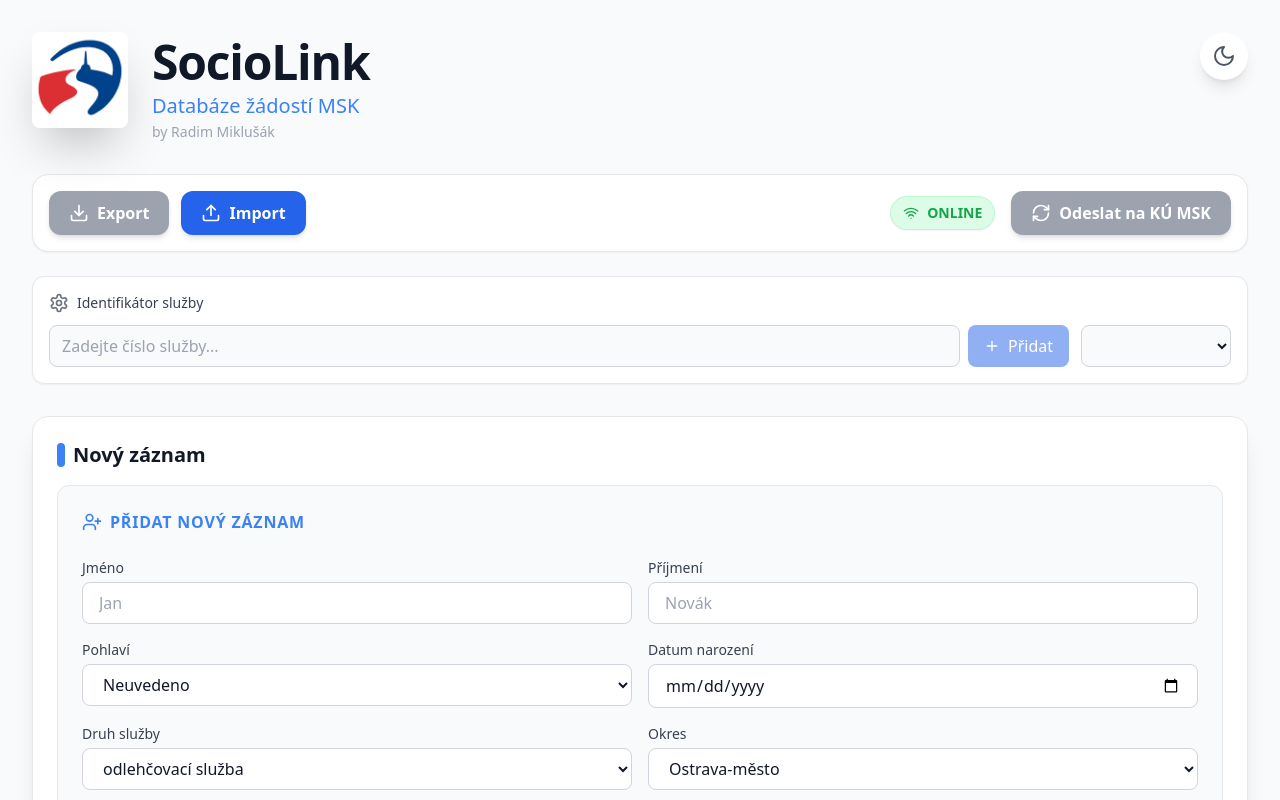
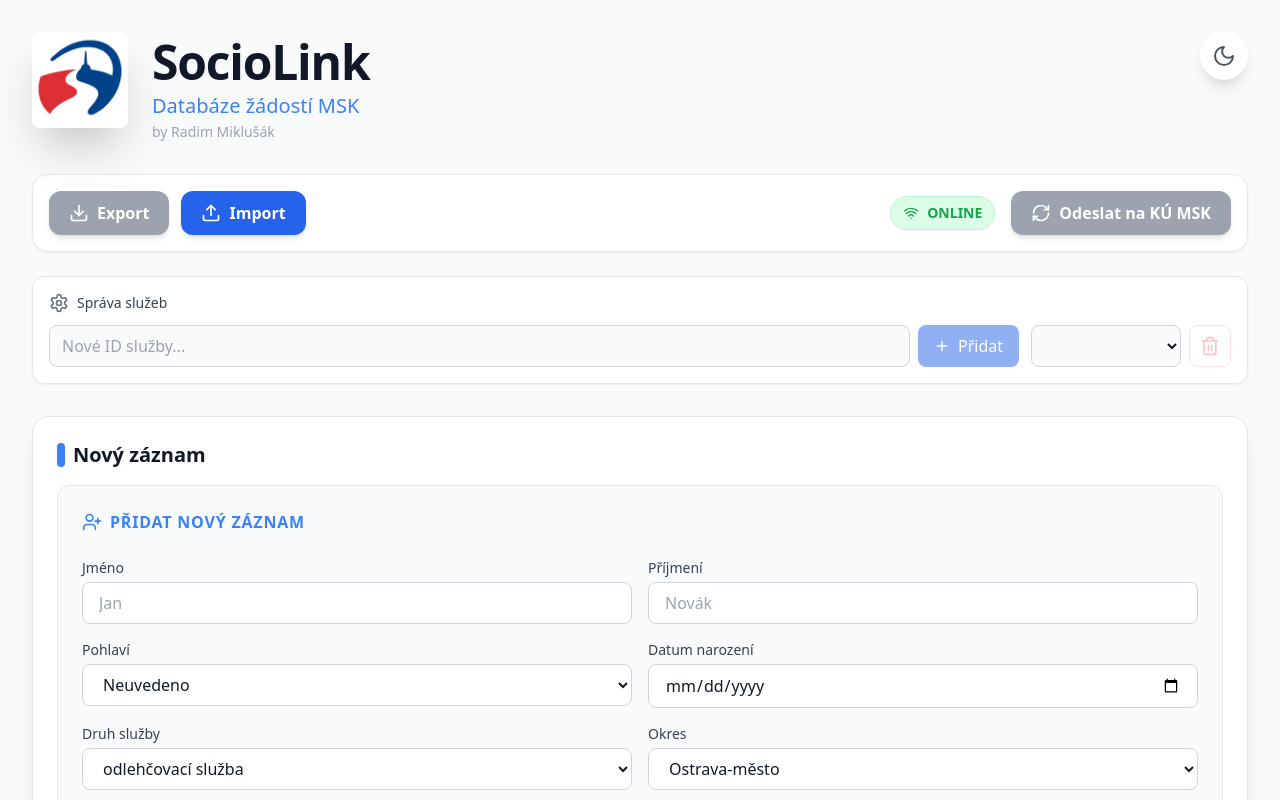
Before and after one commit to ddamianus/SocioLink, a React (Vite) app: page / in a window 1280 px wide. Shown: the top 800 px of the page. Built offline with nearby package versions, Linux system fonts and the light colour scheme.

Commit message:
Updated ServiceIdSelector.tsx

```diff
--- a/src/components/ServiceIdSelector.tsx
+++ b/src/components/ServiceIdSelector.tsx
@@ -1,4 +1,4 @@
-import { Plus, Settings } from 'lucide-react';
+import { Plus, Settings, Trash2 } from 'lucide-react';
 import { useState } from 'react';
 
 interface Props {
@@ -6,10 +6,11 @@
   serviceIds: number[];
   onServiceIdChange: (id: number) => void;
   onAddServiceId: (id: number) => void;
+  onDeleteServiceId: (id: number) => void; // PŘIDÁNO
   isDarkMode: boolean;
 }
 
-export function ServiceIdSelector({ serviceId, serviceIds, onServiceIdChange, onAddServiceId, isDarkMode }: Props) {
+export function ServiceIdSelector({ serviceId, serviceIds, onServiceIdChange, onAddServiceId, onDeleteServiceId, isDarkMode }: Props) {
   const [newId, setNewId] = useState('');
 
   const handleAdd = () => {
@@ -26,19 +27,15 @@
     }`}>
       <div className="flex items-center gap-2 mb-3">
         <Settings className={`w-5 h-5 ${isDarkMode ? 'text-gray-400' : 'text-gray-500'}`} />
-        <h3 className={`text-sm font-medium ${isDarkMode ? 'text-gray-300' : 'text-gray-700'}`}>Identifikátor služby</h3>
+        <h3 className={`text-sm font-medium ${isDarkMode ? 'text-gray-300' : 'text-gray-700'}`}>Správa služeb</h3>
       </div>
       <div className="flex flex-col sm:flex-row gap-3">
         <div className="flex gap-2 flex-1">
           <input
             type="number"
-            id="serviceNumberInput"
-            name="serviceNumberInput"
-            placeholder="Zadejte číslo služby..."
+            placeholder="Nové ID služby..."
             className={`flex-1 px-3 py-2 rounded-lg outline-none transition-all ${
-              isDarkMode
-                ? 'bg-gray-700 border-gray-600 text-white placeholder-gray-500 focus:ring-blue-500'
-                : 'bg-gray-50 border-gray-300 text-gray-900 placeholder-gray-400 focus:ring-blue-400'
+              isDarkMode ? 'bg-gray-700 border-gray-600 text-white' : 'bg-gray-50 border-gray-300'
             } border focus:ring-2`}
             value={newId}
             onChange={(e) => setNewId(e.target.value)}
@@ -51,20 +48,31 @@
             <Plus className="w-4 h-4" /> Přidat
           </button>
         </div>
+
+        <div className="flex gap-2">
           <select
             value={serviceId}
             onChange={(e) => onServiceIdChange(parseInt(e.target.value))}
-          className={`px-3 py-2 rounded-lg font-semibold outline-none border transition-all ${
-            isDarkMode
-              ? 'bg-gray-700 border-gray-600 text-white focus:ring-green-500'
-              : 'bg-gray-50 border-gray-300 text-gray-900 focus:ring-green-400'
+            className={`px-3 py-2 rounded-lg font-semibold outline-none border transition-all flex-1 ${
+              isDarkMode ? 'bg-gray-700 border-gray-600 text-white' : 'bg-gray-50 border-gray-300'
             } focus:ring-2`}
           >
-          {serviceIds.length === 0 && <option disabled>Žádné služby</option>}
+            {serviceIds.length === 0 && <option disabled value={0}>Žádné služby</option>}
             {serviceIds.map(id => (
               <option key={id} value={id}>Služba č. {id}</option>
             ))}
           </select>
+
+          {/* TLAČÍTKO PRO SMAZÁNÍ SLUŽBY */}
+          <button
+            onClick={() => serviceId > 0 && onDeleteServiceId(serviceId)}
+            disabled={serviceIds.length === 0}
+            className="p-2.5 rounded-lg border border-red-500/50 text-red-500 hover:bg-red-500 hover:text-white transition-all disabled:opacity-30"
+            title="Smazat aktuální službu a všechny její klienty"
+          >
+            <Trash2 className="w-5 h-5" />
+          </button>
+        </div>
       </div>
     </div>
   );
```
Lines whose indentation alone changed are shown as unchanged.
